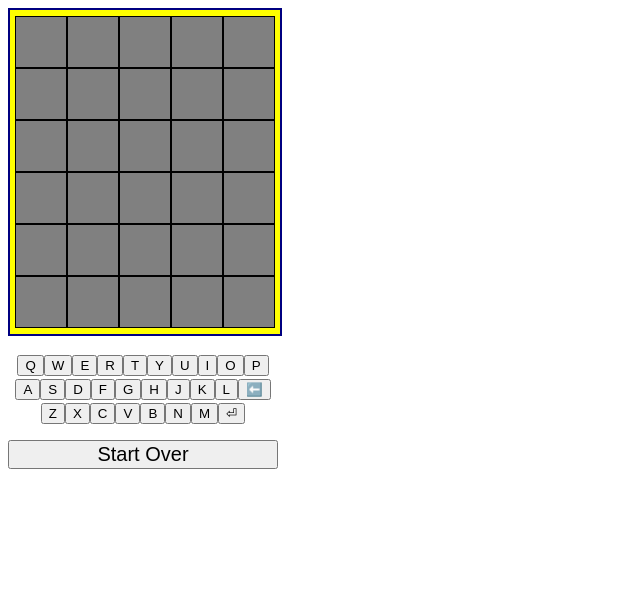
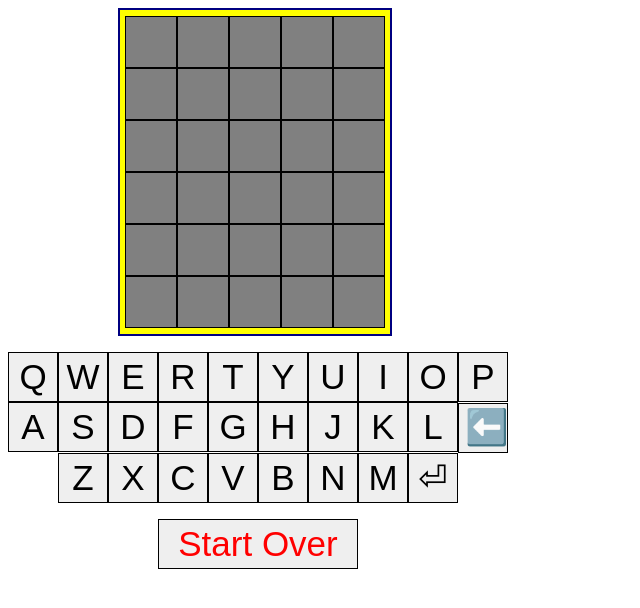
Before and after one commit to cvotemn/cvotemn.github.io, a plain HTML site: page index.html in a window 1280 px wide. Shown: the whole page, without its empty margins (0-640 px from the left). Drawn offline with Linux system fonts and the light colour scheme.

Commit message:
Update styles.css

```diff
--- a/styles.css
+++ b/styles.css
@@ -6,6 +6,7 @@
     border: solid 2px navy;
     flex-wrap: wrap;
     place-content: center;
+    margin-left:110px;
 }
 
 .wrdCell{
@@ -36,13 +37,33 @@
     color: gainsboro !important;
 }
 
-.keyboard, .btnReset{
-    display: flex;
+.keyboard{
+    text-align: center;
+    width: 500px;
+    height: 200%;
+    color: black;
+}
+
+.key{
+    width: 50px;
+    height: 50px;
+    border: solid 1px black;
+    place-content: center;
     flex-wrap: wrap;
+    color:black;
+    text-transform: capitalize;
+    font-size: 35px;
+}
+
+.btnReset{
+    width: 200px;
+    height: 50px;
+    border: solid 1px black;
+    place-content: center;
     justify-content: center;
-    text-align: center;
-    width: 270px;
-    height: 100%;
-    color: black;
-    font-size: 20px;
+    flex-wrap: wrap;
+    color:red;
+    text-transform: capitalize;
+    font-size: 35px;
+    margin-left: 150px;
 }
```
